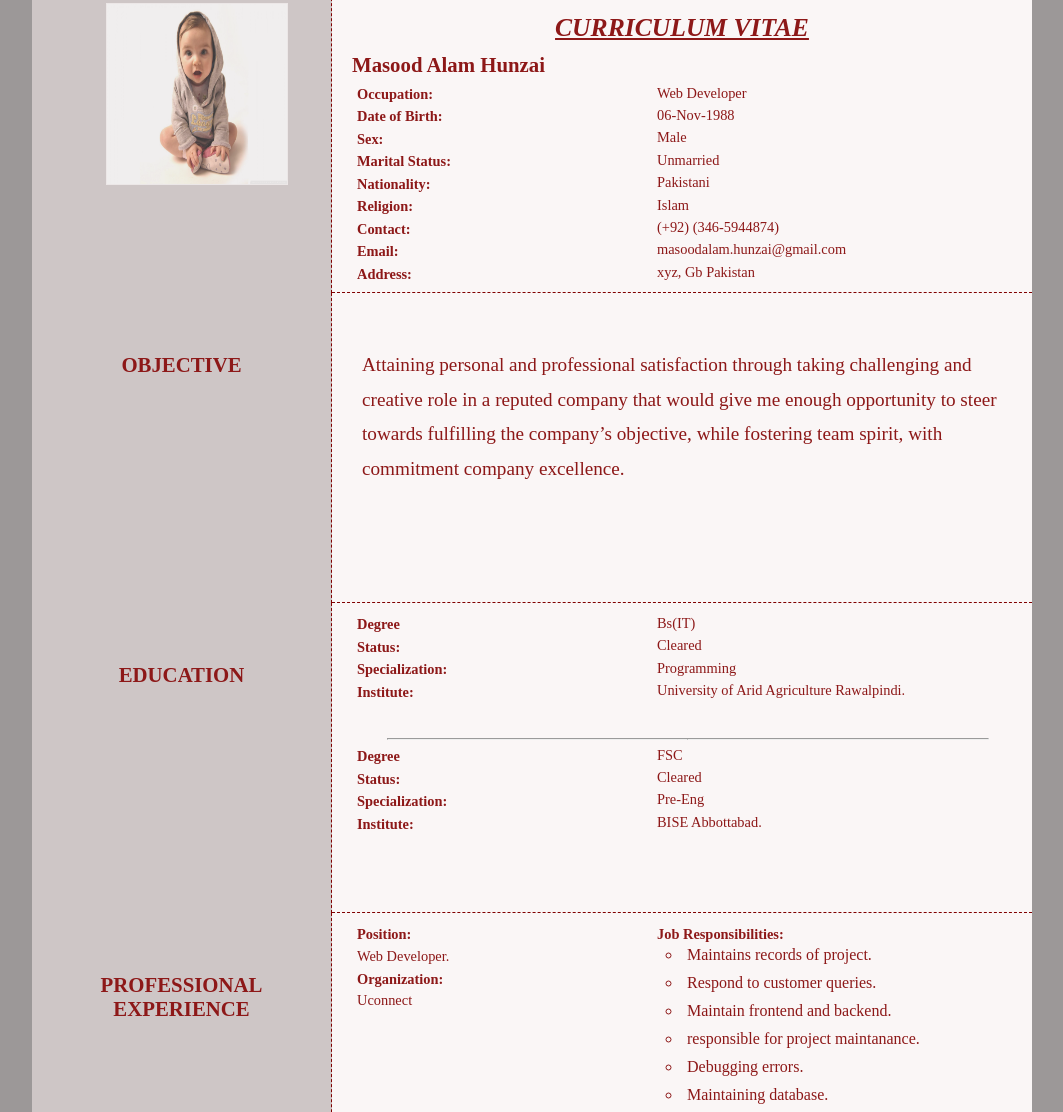
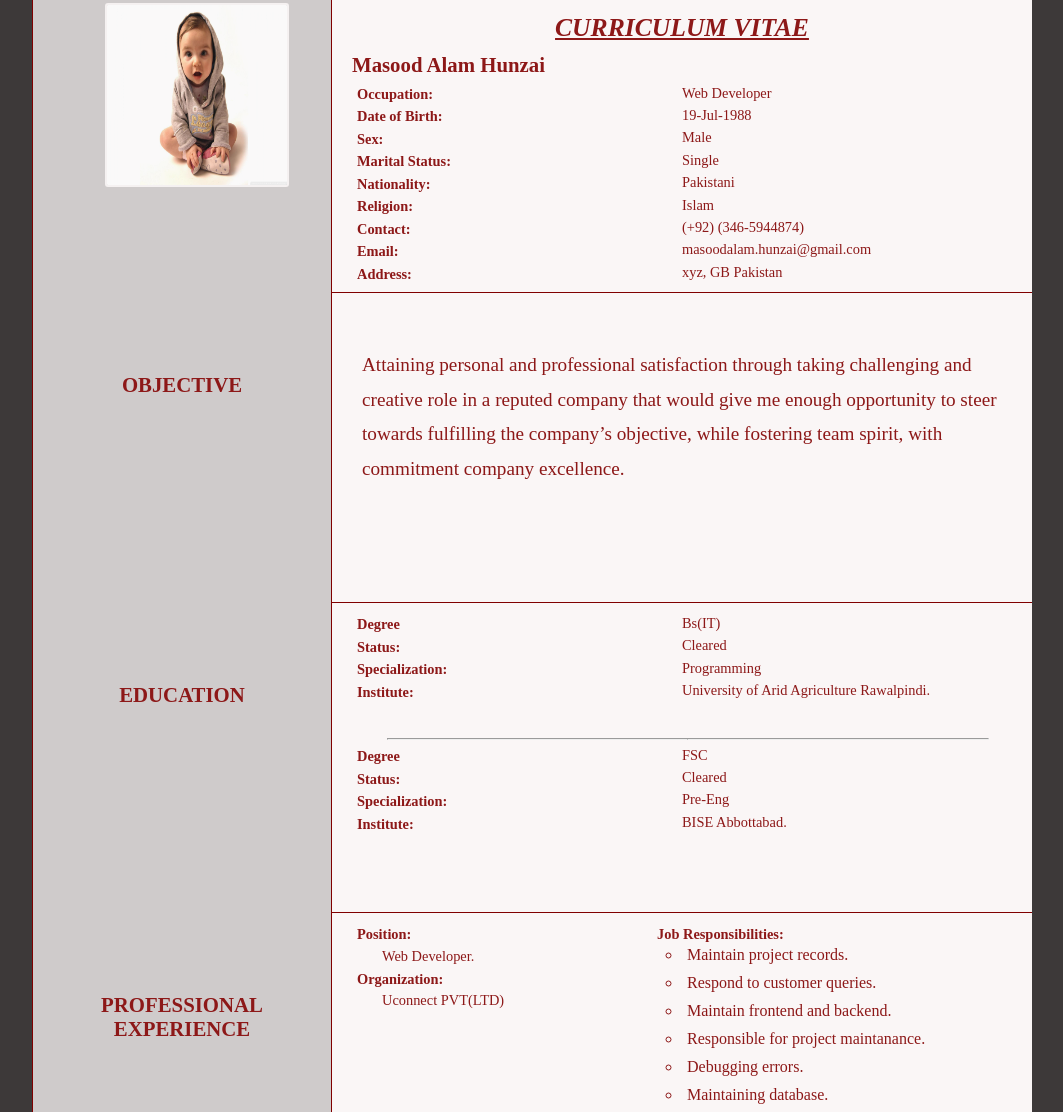
Before and after one commit to masoodalamhunzai/first-projectCV, a plain HTML site: page index.html in a window 1280 px wide. Shown: the part 18-1130 px from the top of the page, without its empty margins (108-1171 px from the left). Drawn offline with Linux system fonts and the light colour scheme.

Commit message:
changes in CV

```diff
--- a/css/style.css
+++ b/css/style.css
@@ -11,7 +11,7 @@ h1 h2 h3 h4 h5 h6 p {
     height: auto;
     margin: 0px;
     padding: 0px;
-    background-color: rgb(156, 152, 152);
+    background-color: rgb(61, 57, 57);
 }
 /* Container */
 #container{
@@ -20,7 +20,7 @@ padding:0px;
 background-color: antiquewhite;
 width: 1000px;
 height: auto;
-border-top: dashed 1px maroon;
+border-top: solid 1px maroon;
 }
 /*  Create Div */
 .create_div {
@@ -29,7 +29,6 @@ border-top: dashed 1px maroon;
     margin: 0px;
     padding: 0px;
 }
-
 /* Create Div title */
 .p_detail_title{
     width:300px;
@@ -38,8 +37,9 @@ border-top: dashed 1px maroon;
     float: left;
     text-align: center;
     padding: 0px;
-    background-color: rgb(206, 198, 198);
-    border-right: dashed 1px maroon;
+    background-color: rgb(207, 203, 203);
+    border-right: solid 1px maroon;
+    border-left: solid 1px maroon;
     box-sizing: border-box;
 }
 /* create detail div */
@@ -50,17 +50,18 @@ border-top: dashed 1px maroon;
     background-color: rgb(250, 246, 246);
     overflow: hidden;
     margin: 0px;
-    border-bottom: dashed 1px maroon;
     box-sizing: border-box;
+    border-bottom: solid 1px maroon;
 }
 /* Profile Picture */
 .p_detail_title img{
     margin-top:20px;
     margin-left:30px;
-    border:1px solid rgb(250, 246, 246);
+    border:2px solid rgb(250, 246, 246);
     width:180px;
     height: 180px;
-    opacity: 0.7;
+    opacity: 0.9;
+    border-radius: 3px;
 }
 .personal_details #info{
     width: 300px;
@@ -102,13 +103,14 @@ h3{
     font-size: 1.3em;
     font-weight: bold;
     padding: 10px;
-    margin-top:50px;
+    margin-top:70px;
+    text-transform: uppercase;
 }
 h4{
     color:rgb(141, 24, 24);
     font-size: 0.9em;
     font-weight:lighter;
-    margin-left:15px;
+    margin-left:40px;
     margin-top:8px;
     padding: 0px;
     line-height: 1em;
@@ -138,7 +140,7 @@ hr{
     height: 0px;
     margin-top:40px;
     margin-left: 15%;
-    color:rgb(245, 231, 231);
+    background-color:rgb(202, 151, 151);
 }
 ul{
     padding: 0px;
--- a/index.html
+++ b/index.html
@@ -30,14 +30,14 @@
                 </div>
                 <div id="details">
                 <h4>Web Developer </h4>
-                <h4> 06-Nov-1988</h4>
+                <h4> 19-Jul-1988</h4>
                 <h4> Male</h4>
-                <h4> Unmarried </h4>
+                <h4> Single </h4>
                 <h4> Pakistani</h4>
                 <h4> Islam </h4>
                 <h4> (+92) (346-5944874)</h4>
                 <h4>masoodalam.hunzai@gmail.com</h4>
-                <h4> xyz, Gb Pakistan</h4>
+                <h4> xyz, GB Pakistan</h4>
               </div>
              </div>
             </div>
@@ -88,15 +88,15 @@
                 <div class="personal_details">
                         <div id="info">
                        <h5> Position:</h5><h4> Web Developer.</h4>
-                       <h5> Organization:</h5> <h4>Uconnect</h4>
+                       <h5> Organization:</h5> <h4>Uconnect PVT(LTD)</h4>
                        </div>
                        <div id="details">
                           <h5> Job Responsibilities:</h5>
                         <ul>
-                        <li>Maintains  records of project.</li>
+                        <li>Maintain  project records.</li>
                         <li>Respond to customer queries.</li>
                         <li>Maintain frontend and backend.</li>
-                    	<li>responsible for project maintanance.</li>
+                    	<li>Responsible for project maintanance.</li>
                         <li>Debugging errors.</li>
                         <li>Maintaining database.</li>
                         </ul>
```
